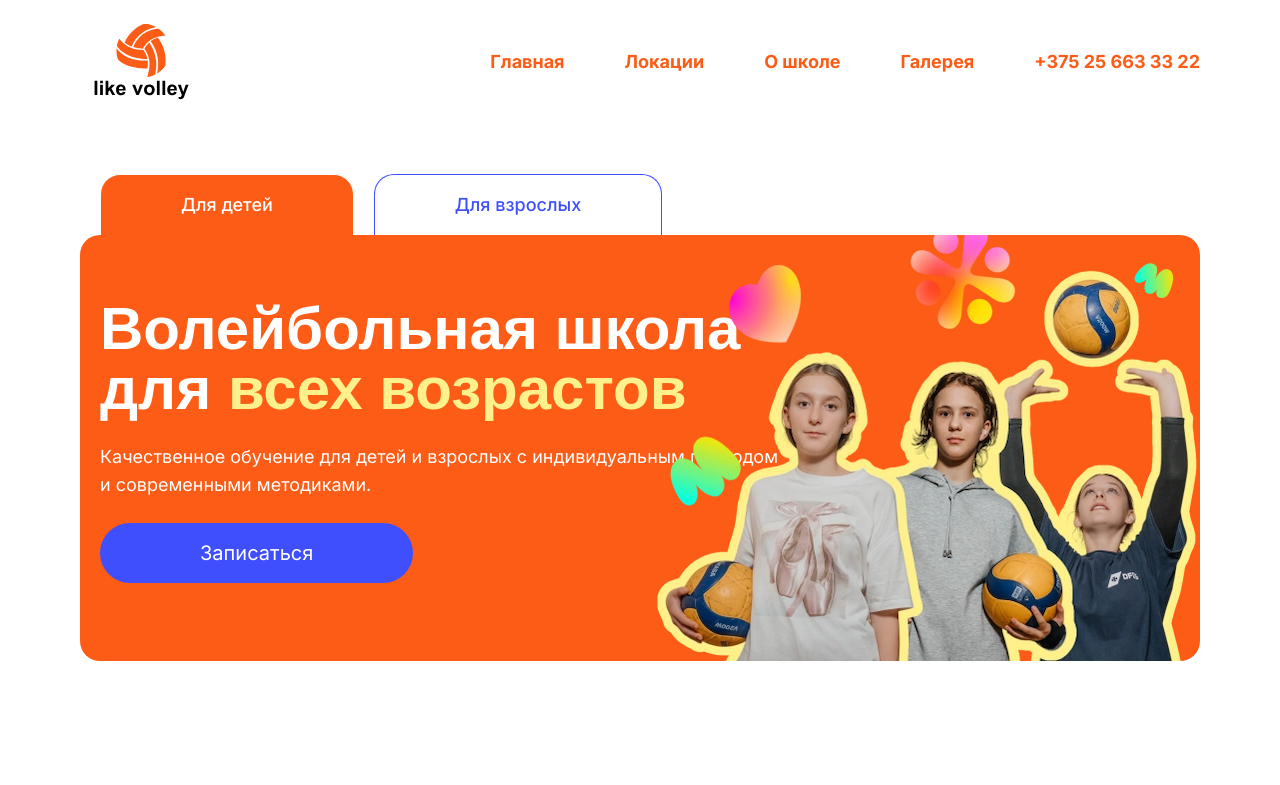
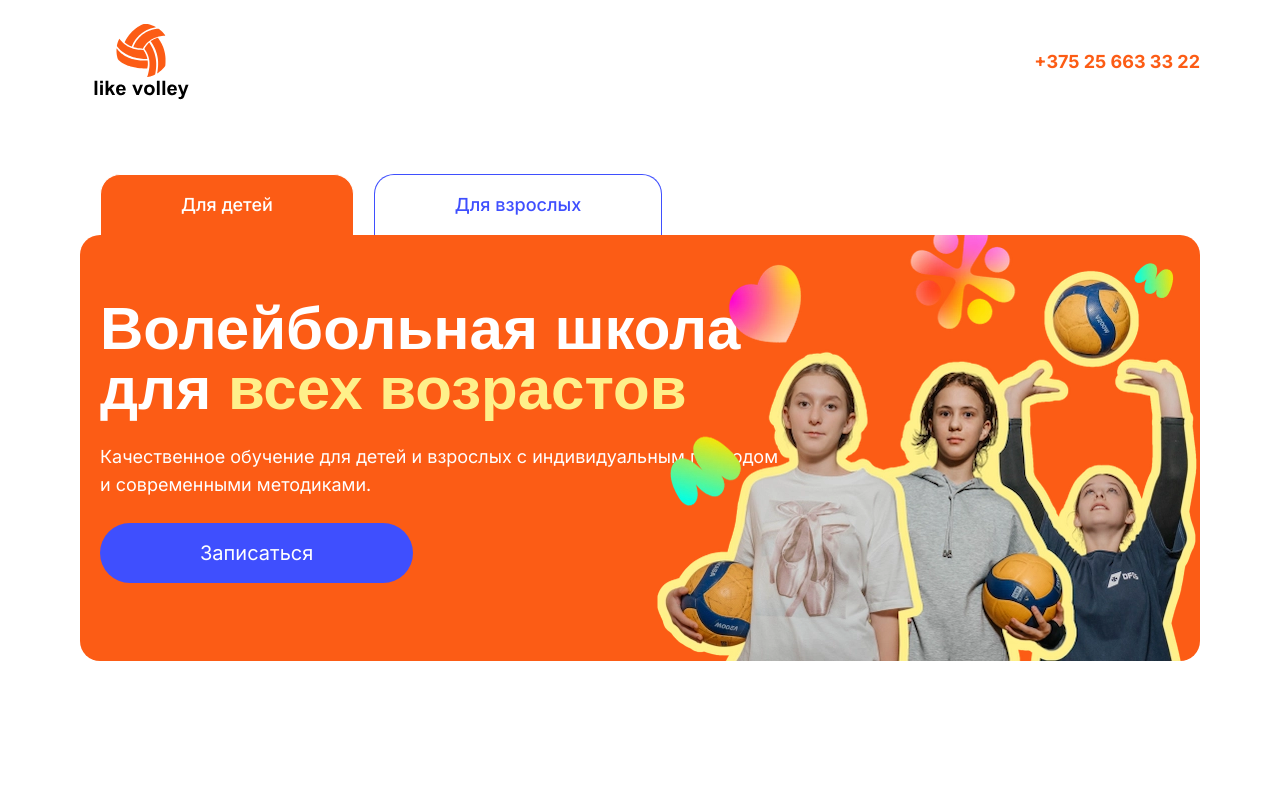
Before and after one commit to evgeniyworkbel/like-volley, a Next.js app: page / in a window 1280 px wide. Shown: the top 785 px of the page. Built offline with nearby package versions, Linux system fonts and the light colour scheme; a web font is replaced by a local one.

Commit message:
refactor(widgets): change Navbar, hide links

```diff
--- a/src/widgets/footer/ui/footer.tsx
+++ b/src/widgets/footer/ui/footer.tsx
@@ -18,12 +18,14 @@ export function Footer() {
   return (
     <footer className="grid justify-items-center gap-15 rounded-t-[20px] bg-accent-orange py-[50px] text-white xl:grid-cols-[auto_1fr] xl:grid-rows-1 xl:p-20">
       <div className="flex flex-col items-center gap-8 xl:items-start">
+        <Link href={navLinks.home.href}>
           <Image
             src="/logo-footer.svg"
             width={122}
             height={76}
             alt="Логотип школы волейбола Like Volley"
           />
+        </Link>
         <p className="flex max-w-[270px] flex-col gap-2 text-center text-lg xl:max-w-[350px] xl:text-left">
           Волейбол для всех возрастов с индивидуальным подходом и современными
           методиками обучения.
@@ -38,12 +40,14 @@ export function Footer() {
       <div className="flex flex-wrap justify-center gap-15 xl:justify-between">
         <div className="flex flex-col items-center gap-10 xl:items-start">
           <p className="font-shantell text-[38px] uppercase">меню</p>
-          <nav className="flex flex-wrap justify-center gap-7 text-2xl">
-            <Link href={navLinks.home.href}>{navLinks.home.title}</Link>
+
+          {/* todo: отключил временно до особых распоряжений */}
+
+          {/* <nav className="flex flex-wrap justify-center gap-7 text-2xl">
             <Link href={navLinks.blog.href}>{navLinks.blog.title}</Link>
             <Link href={navLinks.about.href}>{navLinks.about.title}</Link>
             <Link href={navLinks.reviews.href}>{navLinks.reviews.title}</Link>
-          </nav>
+          </nav> */}
           <Contacts />
           <div className="flex justify-between gap-x-12 text-sm xl:text-xs [&>a:hover]:underline">
             <Link className="flex" href={navLinks.policy.href}>
--- a/src/widgets/header/ui/header.tsx
+++ b/src/widgets/header/ui/header.tsx
@@ -1,10 +1,13 @@
 import Image from "next/image";
+import Link from "next/link";
 import { MobileMenu } from "./mobile-menu";
 import { Navbar } from "./navbar";
+import { navLinks } from "@/shared/constants";
 
 export function Header() {
   return (
     <header className="flex items-center justify-between py-6 pr-12 pl-6 text-accent-orange xl:px-20">
+      <Link href={navLinks.home.href}>
         <Image
           className="z-20"
           src="/logo.svg"
@@ -12,6 +15,7 @@ export function Header() {
           height={76}
           alt="Логотип школы волейбола Like Volley"
         />
+      </Link>
       <Navbar className="hidden xl:flex" />
       <MobileMenu />
     </header>
--- a/src/widgets/header/ui/navbar.tsx
+++ b/src/widgets/header/ui/navbar.tsx
@@ -12,10 +12,9 @@ export function Navbar({ className, onLinkClick }: NavbarProps) {
         className,
       )}
     >
-      <Link href={navLinks.home.href} onClick={onLinkClick}>
-        {navLinks.home.title}
-      </Link>
-      <Link href={navLinks.locations.href} onClick={onLinkClick}>
+      {/* todo: отключил временно до особых распоряжений */}
+
+      {/* <Link href={navLinks.locations.href} onClick={onLinkClick}>
         {navLinks.locations.title}
       </Link>
       <Link href={navLinks.about.href} onClick={onLinkClick}>
@@ -23,7 +22,7 @@ export function Navbar({ className, onLinkClick }: NavbarProps) {
       </Link>
       <Link href={navLinks.gallery.href} onClick={onLinkClick}>
         {navLinks.gallery.title}
-      </Link>
+      </Link> */}
       <Link href={navLinks.phone.href} onClick={onLinkClick}>
         {navLinks.phone.title}
       </Link>
```
Lines whose indentation alone changed are shown as unchanged.
